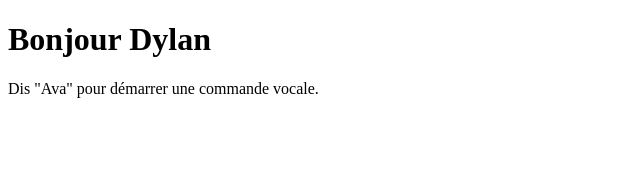
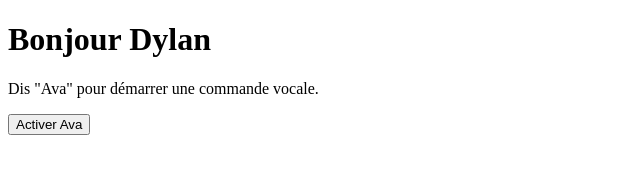
Before and after one commit to Dydeff/Ava-assistante-op-rationnel-, a plain HTML site: page index.html in a window 1280 px wide. Shown: the whole page, without its empty margins (0-640 px from the left). Drawn offline with Linux system fonts and the light colour scheme.

Commit message:
Update index.html

```diff
--- a/index.html
+++ b/index.html
@@ -2,12 +2,42 @@
 <html lang="fr">
 <head>
   <meta charset="UTF-8" />
-  <meta name="viewport" content="width=device-width, initial-scale=1.0" />
-  <title>Ava - Assistant Vocal</title>
+  <title>Ava</title>
 </head>
 <body>
   <h1>Bonjour Dylan</h1>
   <p>Dis "Ava" pour démarrer une commande vocale.</p>
-  <script src="ava.js"></script>
+  <button onclick="startRecognition()">Activer Ava</button>
+
+  <script>
+    let recognition;
+
+    function startRecognition() {
+      if (!('webkitSpeechRecognition' in window)) {
+        alert("Reconnaissance vocale non supportée sur ce navigateur.");
+        return;
+      }
+
+      recognition = new webkitSpeechRecognition();
+      recognition.lang = 'fr-FR';
+      recognition.interimResults = false;
+      recognition.maxAlternatives = 1;
+
+      recognition.onresult = function(event) {
+        const text = event.results[0][0].transcript.trim().toLowerCase();
+        if (text.includes("ava")) {
+          alert("Commande vocale détectée : " + text);
+        } else {
+          alert("Rien reconnu de spécial : " + text);
+        }
+      };
+
+      recognition.onerror = function(event) {
+        alert("Erreur : " + event.error);
+      };
+
+      recognition.start();
+    }
+  </script>
 </body>
 </html>
```
